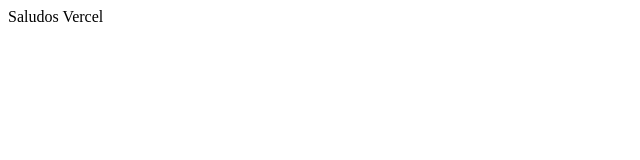
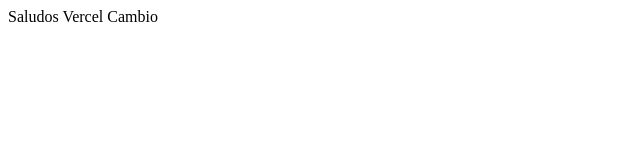
Before and after one commit to alfredopizana/alfred-vercel-test, a plain HTML site: page index.html in a window 1280 px wide. Shown: the full height of the page, 0-640 px from the left. Drawn offline with Linux system fonts and the light colour scheme.

Commit message:
Nuevo Cambio

```diff
--- a/index.html
+++ b/index.html
@@ -7,6 +7,6 @@
     <title>Document</title>
 </head>
 <body>
-    Saludos Vercel
+    Saludos Vercel Cambio
 </body>
 </html>
```
